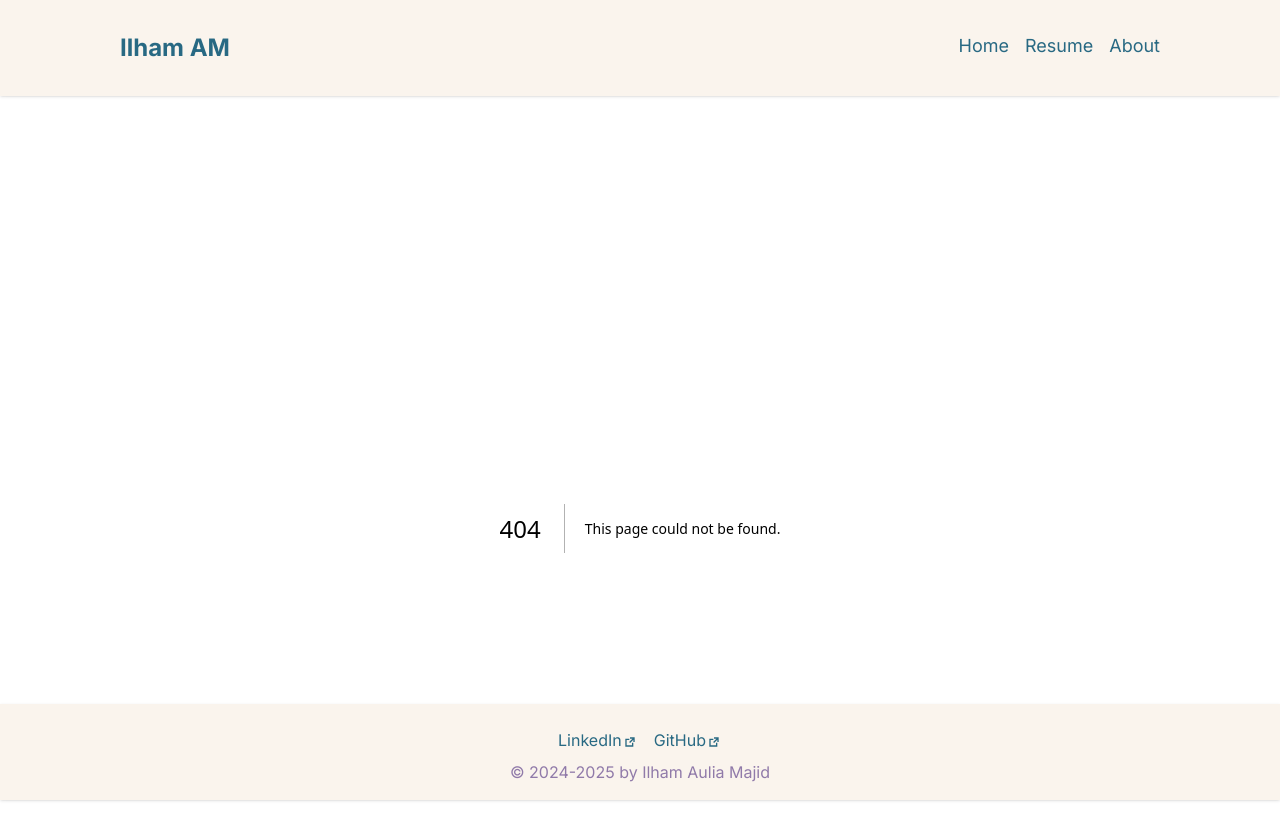
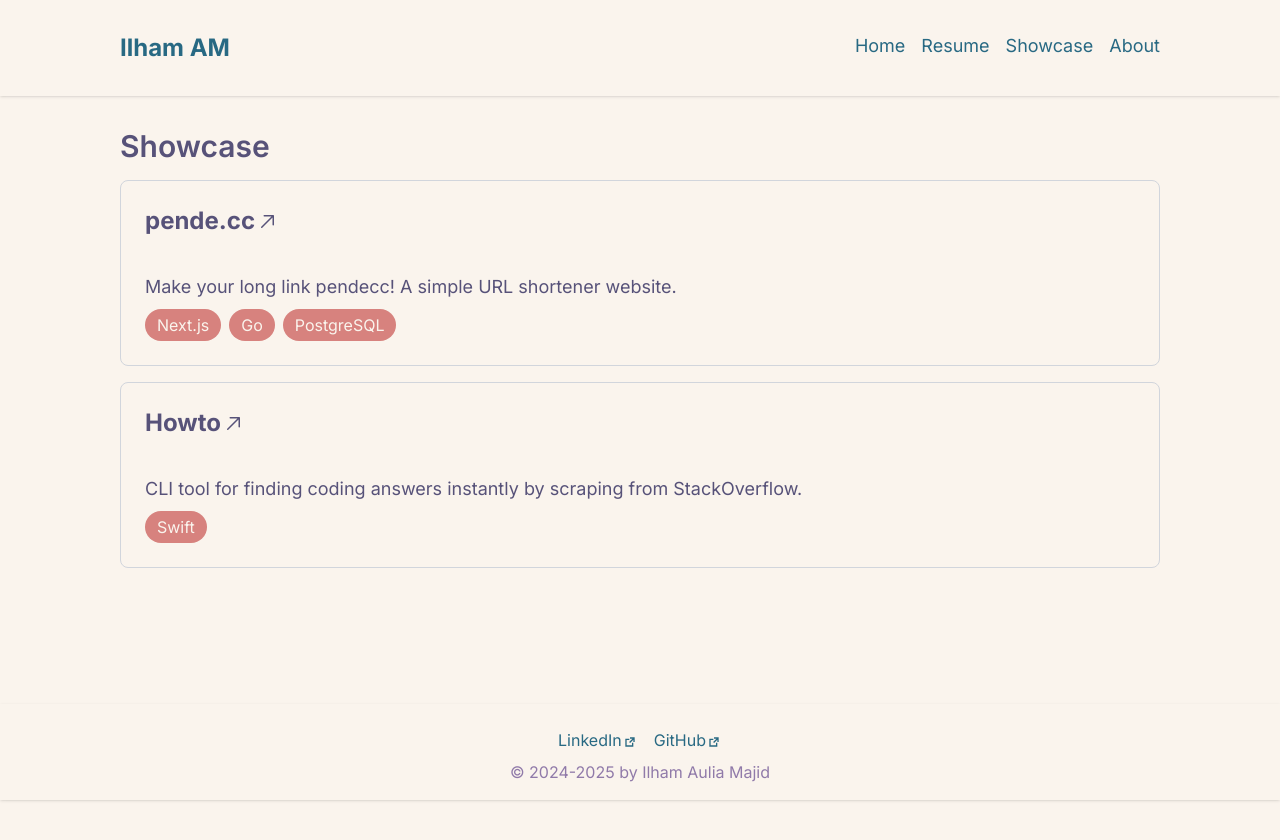
Before and after one commit to ilaumjd/profile, a Next.js app: page /showcase in a window 1280 px wide. Before the commit this address had no page. Shown: the top 840 px of the page. After the commit the page ends 800 px from the top, so only its background shows below. Built offline with nearby package versions, Linux system fonts and the light colour scheme.

Commit message:
add showcase

```diff
--- a/src/app/_utils/navigations.ts
+++ b/src/app/_utils/navigations.ts
@@ -8,6 +8,10 @@ export const navigations = [
     href: "/resume",
   },
   {
+    name: "Showcase",
+    href: "/showcase",
+  },
+  {
     name: "About",
     href: "/about",
   },
--- /dev/null
+++ b/src/app/showcase/page.tsx
@@ -0,0 +1,51 @@
+import Link from "next/link";
+import { GoArrowUpRight } from "react-icons/go";
+
+export default function Showcase() {
+  const projects = [
+    {
+      name: "pende.cc",
+      description:
+        "Make your long link pendecc! A simple URL shortener website.",
+      href: "https://pende.cc",
+      stacks: ["Next.js", "Go", "PostgreSQL"],
+    },
+    {
+      name: "Howto",
+      description:
+        "CLI tool for finding coding answers instantly by scraping from StackOverflow.",
+      href: "https://github.com/ilaumjd/howto",
+      stacks: ["Swift"],
+    },
+  ];
+  return (
+    <section className="md:mb-30">
+      <h2 className="text-3xl font-semibold mb-4">Showcase</h2>
+
+      {projects.map((project, index) => (
+        <Link
+          className="mt-4 flex flex-col text-lg border border-gray-300 p-4 md:p-6 rounded-lg hover:bg-secondary hover:text-background"
+          key={index}
+          href={project.href}
+        >
+          <strong className="text-2xl mb-2">
+            {project.name}
+            <GoArrowUpRight className="inline-block align-middle" />
+          </strong>
+          <br />
+          {project.description}
+          <div className="flex flex-wrap gap-2 mt-2">
+            {project.stacks.map((stack, idx) => (
+              <span
+                key={idx}
+                className="px-3 py-1 text-sm md:text-base bg-tertiary text-background rounded-full"
+              >
+                {stack}
+              </span>
+            ))}
+          </div>
+        </Link>
+      ))}
+    </section>
+  );
+}
```
